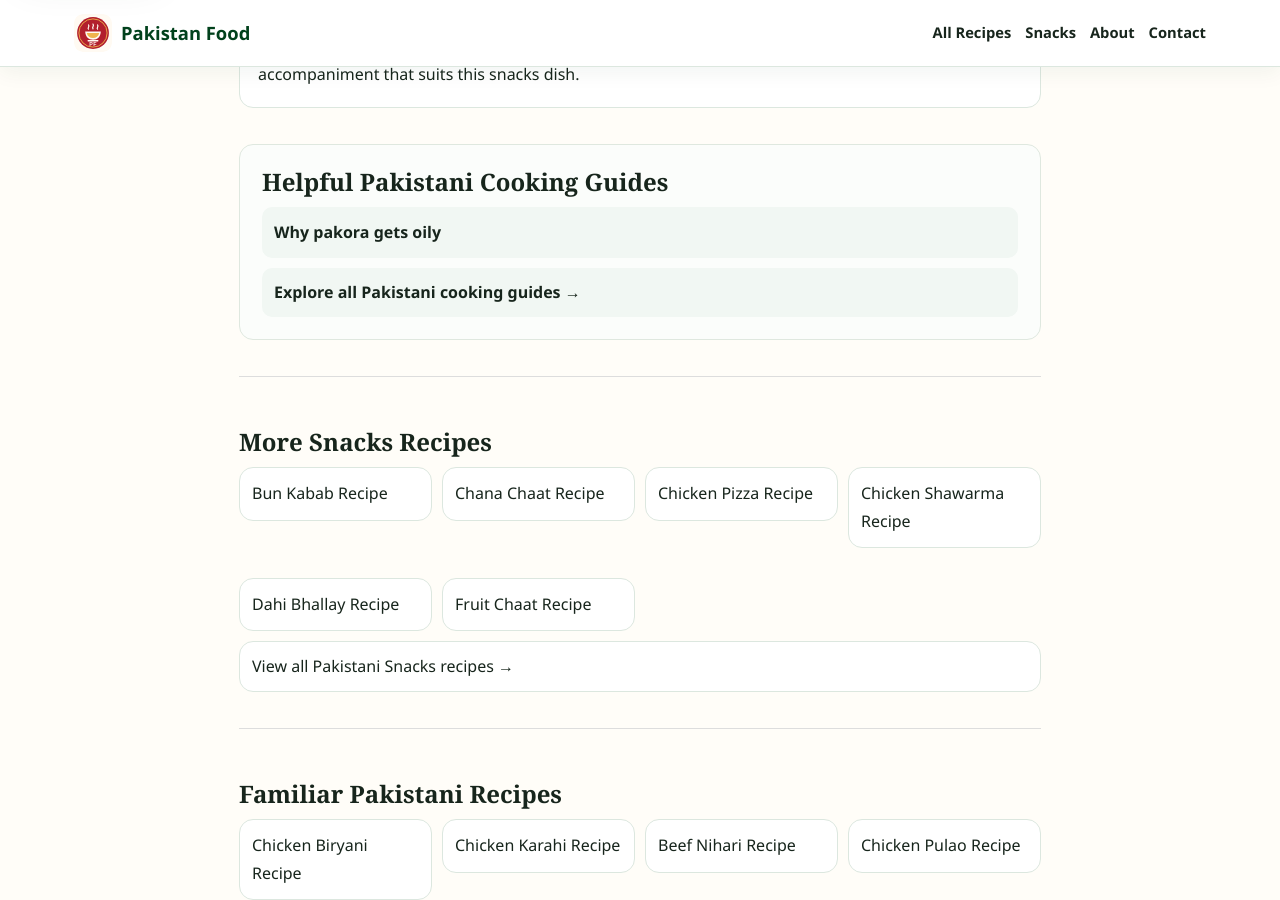
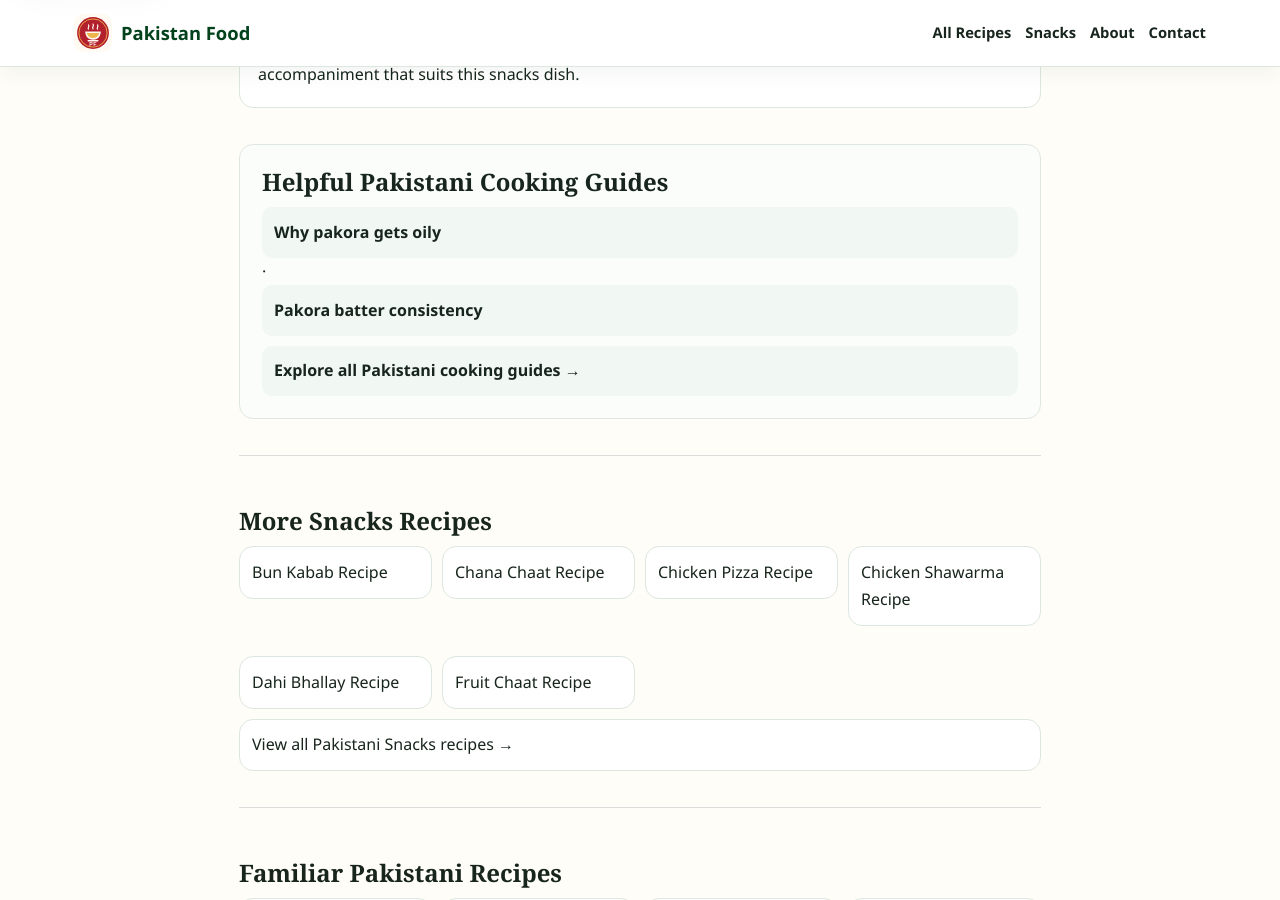
Before and after one commit to manazarali01-hub/pakistan-food, a Jekyll site: the page built from recipes/pakora.html, in a window 1280 px wide and 900 px high, scrolled down 3217 px. Built offline with Jekyll 4.4.1, drawn with Linux system fonts in a browser that asks for light colours.

Commit message:
Link pakora batter guide from recipe pages

```diff
--- a/_layouts/recipe.html
+++ b/_layouts/recipe.html
@@ -346,7 +346,7 @@
           {% when 'pakistani-samosa' %}
             <li><a href="../guides/how-to-keep-samosas-crispy.html">Keep samosas crispy</a> · <a href="../guides/why-samosa-dough-cracks.html">Fix cracking samosa dough</a></li><li><a href="../guides/how-to-reheat-samosas.html">Best way to reheat samosas</a></li>
           {% when 'pakora' %}
-            <li><a href="../guides/why-pakora-gets-oily.html">Why pakora gets oily</a></li>
+            <li><a href="../guides/why-pakora-gets-oily.html">Why pakora gets oily</a> · <a href="../guides/pakora-batter-consistency.html">Pakora batter consistency</a></li>
           {% when 'chana-chaat' or 'dahi-bhallay' %}
             <li><a href="../guides/chana-chaat-vs-dahi-bhallay.html">Chana chaat vs dahi bhallay</a></li>
           {% when 'keema-matar' or 'aloo-keema' %}
```
